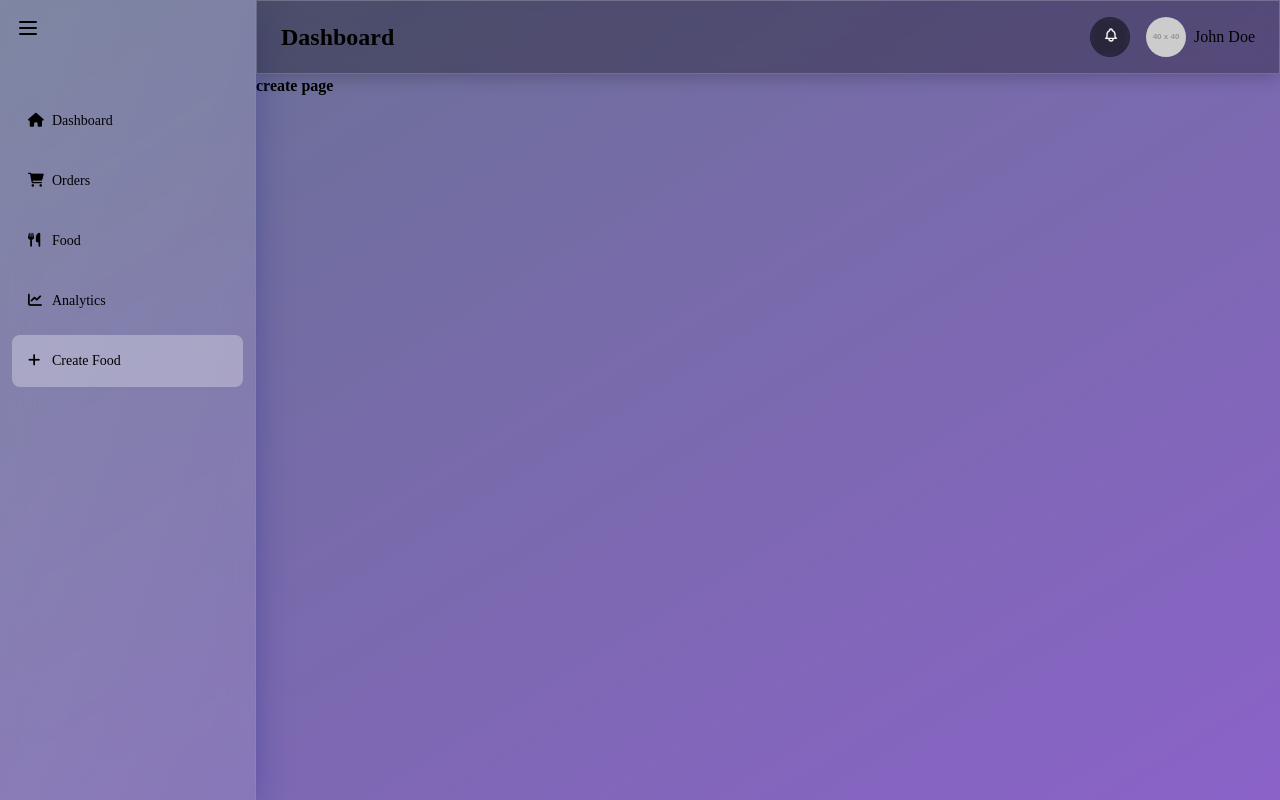
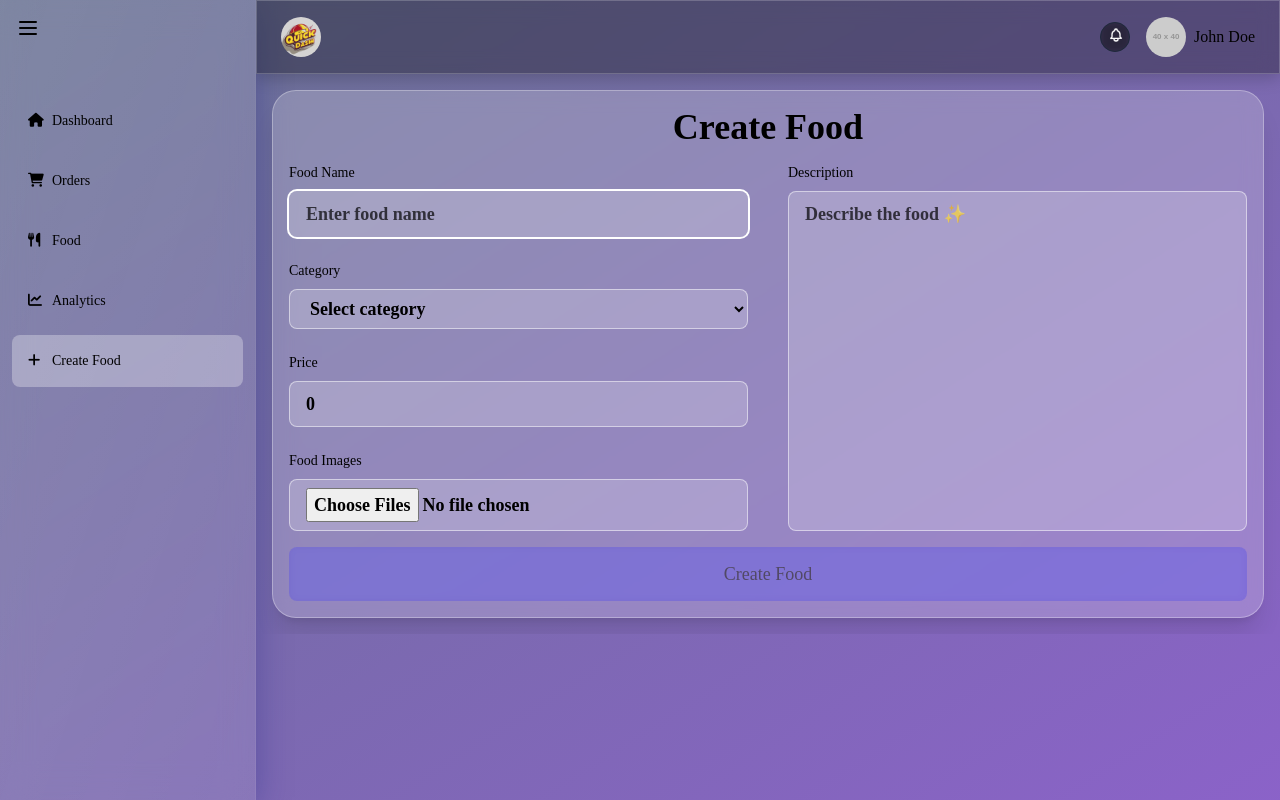
Before and after one commit to Ejay02/restaurant_dash, a Vue app: page /home/create-food in a window 1280 px wide. Built offline with nearby package versions, Linux system fonts and the light colour scheme; a web font is replaced by a local one.

Commit message:
create food, not found  UI

```diff
--- /dev/null
+++ b/src/components/error/notFound.vue
@@ -0,0 +1,93 @@
+<template>
+  <div class="min-h-screen flex flex-col items-center justify-center bg-black">
+    <div class="flex items-center text-white">
+      <p class="text-2xl font-semibold mr-2">404</p>
+      <p class="text-2xl font-semibold mr-2">|</p>
+      <p class="ml-2 text-center">The page you're looking for doesn't exist.</p>
+    </div>
+
+    <!--  -->
+    <router-link to="/home">
+      <div class="container mt-20">
+        <div class="center">
+          <button class="btn">
+            <svg width="180px" height="60px" viewBox="0 0 180 60" class="border">
+              <polyline points="179,1 179,59 1,59 1,1 179,1" class="bg-line" />
+              <polyline points="179,1 179,59 1,59 1,1 179,1" class="hl-line" />
+            </svg>
+            <span class="text-white"> Go Home</span>
+          </button>
+        </div>
+      </div>
+    </router-link>
+  </div>
+</template>
+<script setup></script>
+
+<style scoped>
+@import url('https://fonts.googleapis.com/css?family=Lato:100&display=swap');
+
+body,
+html {
+  width: 100%;
+  height: 100%;
+  margin: 0;
+  padding: 0;
+  background: #5ca4ea;
+  overflow: hidden;
+  font-family: 'Lato', sans-serif;
+}
+
+.container {
+  width: 400px;
+  height: 400px;
+  position: absolute;
+  left: 50%;
+  top: 50%;
+  transform: translate(-50%, -50%);
+  display: flex;
+  justify-content: center;
+  align-items: center;
+}
+
+.center {
+  width: 180px;
+  height: 60px;
+  position: absolute;
+}
+
+.btn {
+  width: 180px;
+  height: 60px;
+  cursor: pointer;
+  background: transparent;
+  border: 1px solid #91c9ff;
+  outline: none;
+  transition: 1s ease-in-out;
+}
+
+svg {
+  position: absolute;
+  left: 0;
+  top: 0;
+  fill: none;
+  stroke: #fff;
+  stroke-dasharray: 150 480;
+  stroke-dashoffset: 150;
+  transition: 1s ease-in-out;
+}
+
+.btn:hover {
+  transition: 1s ease-in-out;
+  background: #4f95da;
+}
+
+.btn:hover svg {
+  stroke-dashoffset: -480;
+}
+
+.btn span {
+  font-size: 18px;
+  font-weight: 100;
+}
+</style>
--- a/src/components/nav.vue
+++ b/src/components/nav.vue
@@ -1,11 +1,19 @@
 <template>
   <header class="glassmorphic-header">
     <div class="flex justify-between items-center px-6 py-4">
-      <h1 class="text-2xl font-semibold text-black">Dashboard</h1>
+      <!-- logo -->
+      <div class="flex items-center space-x-2 cursor-pointer">
+        <img
+          src="../assets/quick_dash.png"
+          alt="quick dash logo"
+          class="rounded-full w-10 h-10"
+        />
+      </div>
+
       <div class="flex items-center space-x-4">
         <!-- Notification bell -->
         <div class="relative">
-          <button @click="toggleNotifications" class="glassmorphic-button hover:text-sky-500">
+          <button @click="toggleNotifications" class="glassmorphic-button hover:text-purple-500">
             <svg
               xmlns="http://www.w3.org/2000/svg"
               class="h-4 w-4 shake-animation"
@@ -54,8 +62,8 @@ const toggleNotifications = () => {
   backdrop-filter: blur(4px);
   background-color: rgba(0, 0, 0, 0.3);
   border-radius: 50%;
-  width: 40px; /* Ensure button is round */
-  height: 40px;
+  width: 30px;
+  height: 30px;
   padding: 0;
   border: 1px solid #1e293b;
 }
--- a/src/components/profile.vue
+++ b/src/components/profile.vue
@@ -8,11 +8,11 @@
 
     <!-- User menu dropdown with glassmorphism effect -->
     <div v-if="showUserMenu" class="absolute right-0 mt-2 w-48 rounded-md py-1 z-10 glassmorphism">
-      <a href="#" class="block px-4 py-2 text-sm hover:bg-white hover:bg-opacity-20">
+      <a href="/home/profile" class="block px-4 py-2 text-sm hover:bg-white hover:bg-opacity-20">
         <i class="fa-solid fa-user"></i>
         <span class="ml-2">Profile</span>
       </a>
-      <a href="#" class="block px-4 py-2 text-sm hover:bg-white hover:bg-opacity-20">
+      <a href="/home/settings" class="block px-4 py-2 text-sm hover:bg-white hover:bg-opacity-20">
         <i class="fa-solid fa-user-gear"></i>
         <span class="ml-2">Settings</span>
       </a>
--- a/src/router/index.js
+++ b/src/router/index.js
@@ -6,6 +6,9 @@ import CreateFood from '@/views/createFood.vue'
 import Dashboard from '@/components/dashboard.vue'
 import Analytics from '@/components/analytics.vue'
 import Food from '@/components/food.vue'
+import Profile from '@/views/dropdown/profile.vue'
+import Settings from '@/views/dropdown/settings.vue'
+import NotFound from '@/components/error/notFound.vue'
 
 const router = createRouter({
   history: createWebHistory(import.meta.env.BASE_URL),
@@ -44,8 +47,25 @@ const router = createRouter({
           path: 'create-food',
           name: 'create-food',
           component: CreateFood
+        },
+        {
+          path: '/profile',
+          name: 'profile',
+          component: Profile
+        },
+        {
+          path: '/settings',
+          name: 'settings',
+          component: Settings
         }
       ]
+    },
+
+    {
+      // path: "*",
+      path: '/:catchAll(.*)',
+      name: 'NotFound',
+      component: NotFound
     }
 
     // {
@@ -56,7 +76,11 @@ const router = createRouter({
     //   // which is lazy-loaded when the route is visited.
     //   component: () => import('../views/AboutView.vue')
     // }
-  ]
+  ],
+  // eslint-disable-next-line no-unused-vars
+  scrollBehavior(to, from, savedPosition) {
+    return { top: 0 }
+  }
 })
 
 export default router
--- a/src/views/createFood.vue
+++ b/src/views/createFood.vue
@@ -1,7 +1,156 @@
 <template>
-  <div>create page</div>
+  <div class="p-4 overflow-auto">
+    <div class="">
+      <div
+        class="glassmorphic-card bg-white bg-opacity-20 backdrop-blur-lg rounded-3xl shadow-xl border border-white border-opacity-30 sm:p-4"
+      >
+        <h2 class="text-3xl sm:text-4xl font-bold sm:mb-4 text-center">Create Food</h2>
+        <form @submit.prevent="handleCreateFood" class="flex flex-col sm:flex-row gap-6 sm:gap-10">
+          <div class="flex-1 space-y-6">
+            <div>
+              <label for="foodName" class="block text-sm font-medium mb-2">Food Name</label>
+              <input
+                id="foodName"
+                v-model="food.name"
+                type="text"
+                required
+                placeholder="Enter food name"
+                autofocus
+                class="glassmorphic-input w-full px-4 py-2 rounded-lg text-lg"
+              />
+            </div>
+            <div>
+              <label for="foodCategory" class="block text-sm font-medium mb-2">Category</label>
+              <select
+                id="foodCategory"
+                v-model="food.category"
+                required
+                class="glassmorphic-input w-full px-4 py-2 rounded-lg text-lg"
+              >
+                <option value="" disabled selected>Select category</option>
+                <option value="Breakfast">Breakfast</option>
+                <option value="Lunch">Lunch</option>
+                <option value="Dinner">Dinner</option>
+                <option value="Snacks">Snacks</option>
+              </select>
+            </div>
+            <div>
+              <label for="foodPrice" class="block text-sm font-medium mb-2">Price</label>
+              <input
+                id="foodPrice"
+                v-model.number="food.price"
+                type="number"
+                required
+                placeholder="Set price"
+                min="0"
+                class="glassmorphic-input w-full px-4 py-2 rounded-lg text-lg"
+              />
+            </div>
+            <div>
+              <label for="foodImages" class="block text-sm font-medium mb-2">Food Images</label>
+              <input
+                id="foodImages"
+                type="file"
+                multiple
+                @change="uploadImages"
+                accept=".jpg, .png, .jpeg"
+                class="glassmorphic-input w-full px-4 py-2 rounded-lg text-lg"
+              />
+            </div>
+            <div v-if="food.images.length" class="mt-2 flex flex-wrap gap-2">
+              <div v-for="(image, index) in food.images" :key="index" class="relative">
+                <img
+                  :src="image"
+                  :alt="`Food preview ${index + 1}`"
+                  class="w-16 h-16 object-cover rounded-full"
+                />
+                <button
+                  @click="removeImage(index)"
+                  class="absolute -top-2 -right-2 bg-red-500 text-white rounded-full w-5 h-5 flex items-center justify-center text-xs"
+                >
+                  ×
+                </button>
+              </div>
+            </div>
+          </div>
+          <div class="flex-1 flex flex-col">
+            <label for="foodDescription" class="block text-sm font-medium mb-2">Description</label>
+            <textarea
+              id="foodDescription"
+              v-model="food.description"
+              required
+              placeholder="Describe the food ✨"
+              rows="10"
+              class="glassmorphic-input flex-grow w-full px-4 py-2 rounded-lg text-lg resize-none"
+            ></textarea>
+          </div>
+        </form>
+        <div class="mt-6 sm:mt-4">
+          <button
+            :disabled="isButtonDisabled"
+            type="submit"
+            class="w-full py-3 px-6 border border-transparent rounded-lg text-lg font-medium bg-indigo-600 hover:bg-indigo-700 focus:outline-none focus:ring-2 focus:ring-offset-2 focus:ring-indigo-500 transition duration-150 ease-in-out glassmorphic-button disabled:opacity-50 disabled:cursor-not-allowed"
+          >
+            Create Food
+          </button>
+        </div>
+      </div>
+    </div>
+  </div>
 </template>
 
-<script setup></script>
+<script setup>
+import { ref, computed } from 'vue'
 
-<style scoped></style>
+const food = ref({
+  name: '',
+  description: '',
+  price: 0,
+  category: '',
+  images: []
+})
+
+const isButtonDisabled = computed(() => {
+  return (
+    !food.value.name ||
+    !food.value.description ||
+    !food.value.price ||
+    !food.value.category ||
+    food.value.images.length === 0
+  )
+})
+
+const uploadImages = (event) => {
+  const files = Array.from(event.target.files)
+  files.forEach((file) => {
+    const reader = new FileReader()
+    reader.onload = (e) => {
+      food.value.images.push(e.target.result)
+    }
+    reader.readAsDataURL(file)
+  })
+}
+
+const removeImage = (index) => {
+  food.value.images.splice(index, 1)
+}
+
+const handleCreateFood = () => {
+  // Functionality to create food will go here
+  console.log(food.value)
+}
+</script>
+
+<style scoped>
+.glassmorphic-card {
+  backdrop-filter: blur(10px);
+}
+
+.glassmorphic-input {
+  @apply bg-white bg-opacity-20 border border-white border-opacity-50 placeholder-black placeholder-opacity-70 focus:outline-none focus:ring-2 focus:ring-white focus:border-transparent;
+}
+
+.glassmorphic-button {
+  @apply bg-opacity-80 backdrop-filter backdrop-blur-sm;
+}
+</style>
--- /dev/null
+++ b/src/views/dropdown/profile.vue
@@ -0,0 +1,3 @@
+<template>
+  <div>Hello from profile</div>
+</template>
--- /dev/null
+++ b/src/views/dropdown/settings.vue
@@ -0,0 +1,3 @@
+<template>
+  <div>Hello from settings</div>
+</template>
--- a/src/views/login.vue
+++ b/src/views/login.vue
@@ -46,6 +46,7 @@
 </template>
 
 <script setup>
+import router from '@/router'
 import { ref, computed } from 'vue'
 
 const email = ref('')
@@ -56,8 +57,7 @@ const isButtonDisabled = computed(() => {
 })
 
 const handleLogin = () => {
-  // Implement your login logic here
-  console.log('Login attempted with:', { email: email.value, password: password.value })
+  router.push('/home')
 }
 </script>
 
```
Also changed, not shown: src/views/home.vue (+2 -6 lines).
